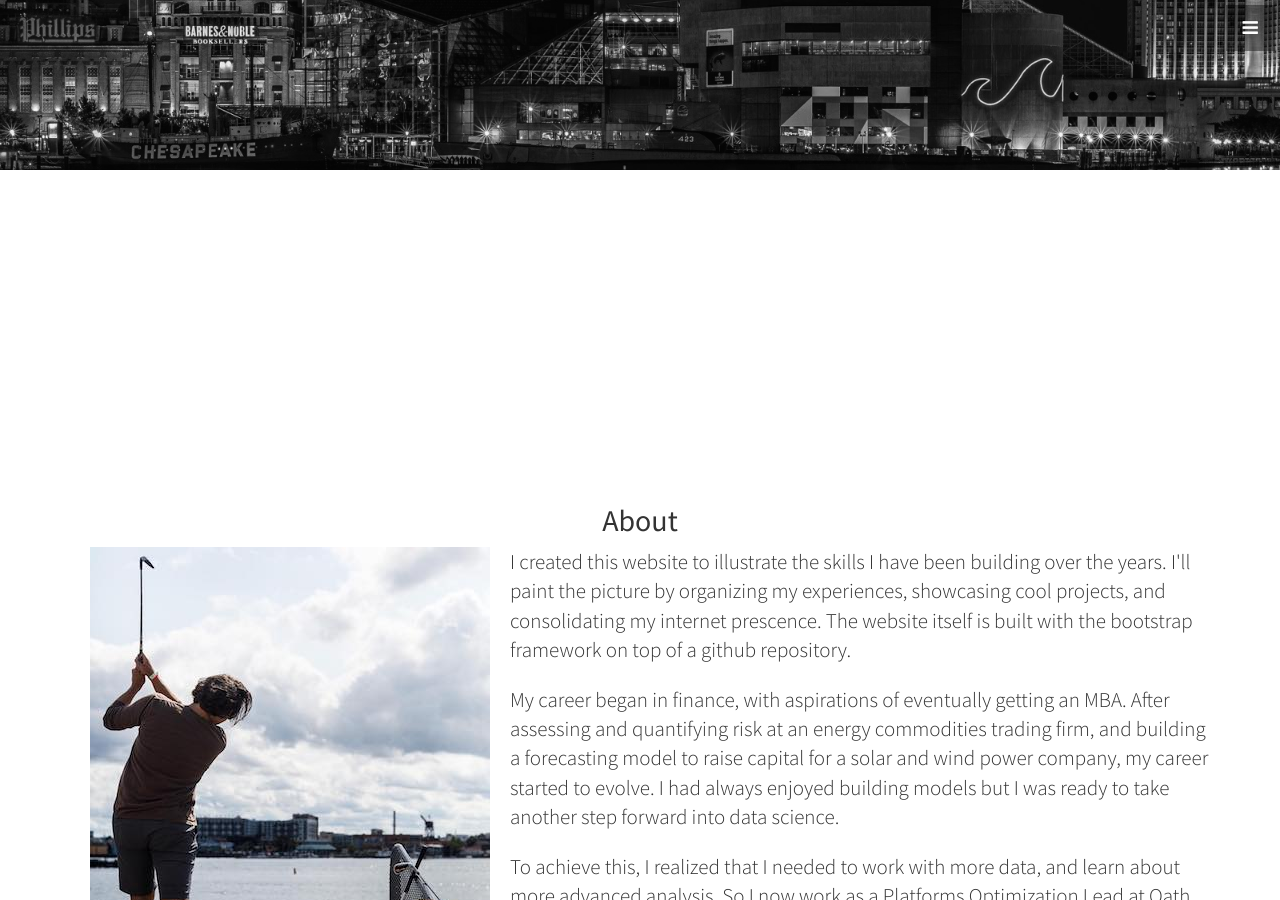
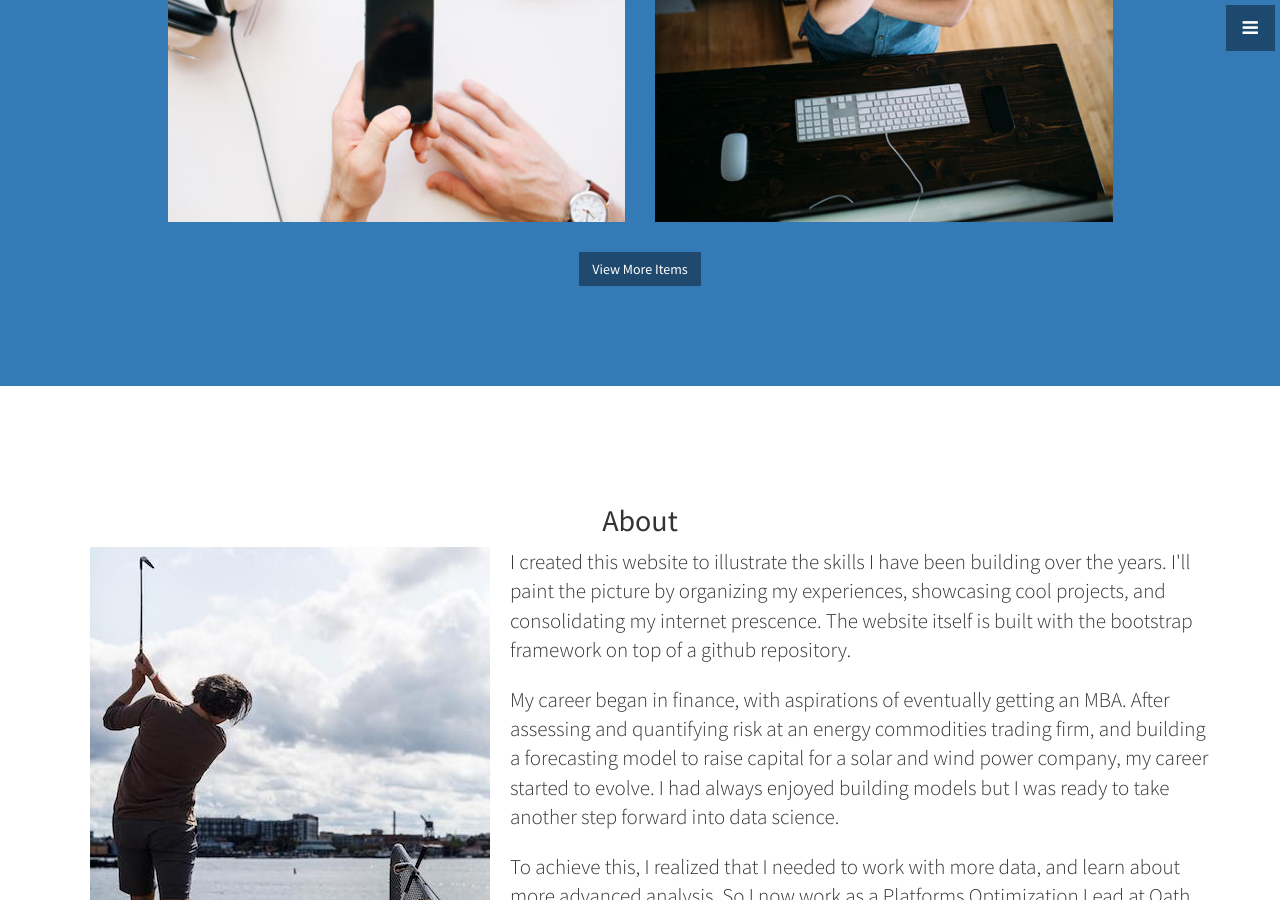
Before and after one commit to healyt22/healyt22.github.io, a Jekyll site: the page built from index.html, in a window 1280 px wide and 900 px high, scrolled down 666 px. Built offline with Jekyll 4.4.1, drawn with Linux system fonts in a browser that asks for light colours.

Commit message:
working on posts

```diff
--- a/_includes/header.html
+++ b/_includes/header.html
@@ -70,5 +70,36 @@
       <!-- /.row -->
     </div>
     <!-- /.container -->
+    <section id="portfolio" class="portfolio">
+      <div class="container">
+        <div class="row">
+          <div class="col-lg-10 col-lg-offset-1 text-center">
+            <!-- <h2>Posts</h2> -->
+            <hr class="small">
+            <div class="row">
+              <div class="col-md-6">
+                <div class="portfolio-item">
+                  <a href="../portfolio/crime.html">
+                    <img class="img-portfolio img-responsive" src="img/portfolio-1.jpg">
+                  </a>
+                </div>
+              </div>
+              <div class="col-md-6">
+                <div class="portfolio-item">
+                  <a href="../portfolio/box_costs.html">
+                    <img class="img-portfolio img-responsive" src="img/portfolio-2.jpg">
+                  </a>
+                </div>
+              </div>
+            </div>
+            <!-- /.row (nested) -->
+            <a href="#" class="btn btn-dark">View More Items</a>
+          </div>
+          <!-- /.col-lg-10 -->
+        </div>
+        <!-- /.row -->
+      </div>
+      <!-- /.container -->
+    </section>
   </section>
 </header>
```
